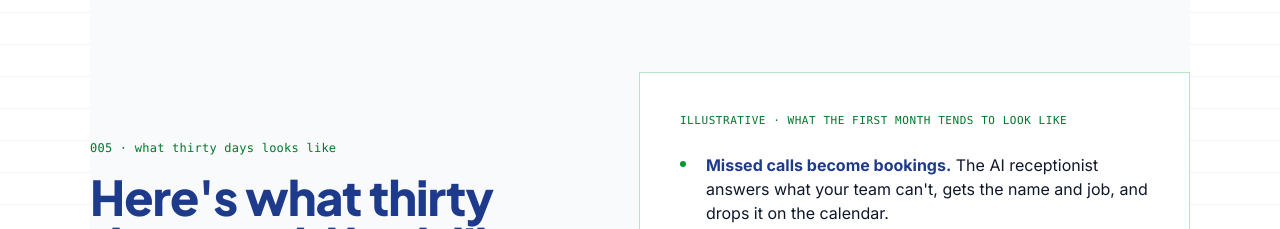
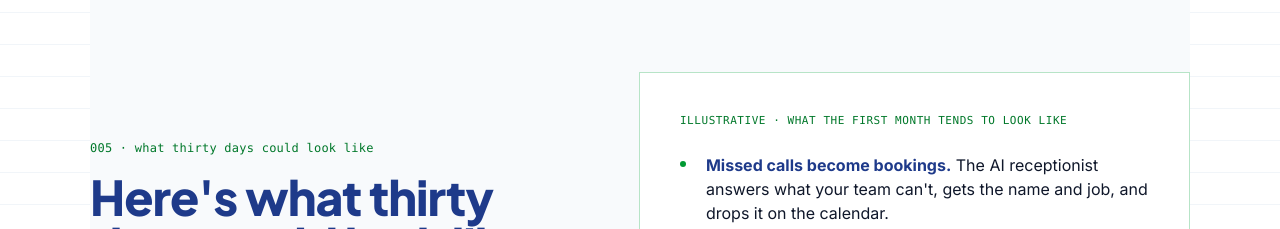
Before and after one commit to nextstarpro/townlink-AI, a Next.js app: page / in a window 1280 px wide. Shown: the part 4660-4889 px from the top of the page. Built offline with nearby package versions, Linux system fonts and the light colour scheme; no server answers.

Commit message:
compliance/partner-review: align recovered eyebrow with hedged h2
"005 · what thirty days looks like" → "could look like" so the
eyebrow matches the illustrative-framed headline.

```diff
--- a/app/page.tsx
+++ b/app/page.tsx
@@ -279,7 +279,7 @@ export default function Home() {
       >
         <div className="grid gap-12 md:grid-cols-[1fr_1.1fr] md:items-center">
           <div>
-            <p className="seq mb-4">005 · what thirty days looks like</p>
+            <p className="seq mb-4">005 · what thirty days could look like</p>
             <h2
               id="recovered"
               className="max-w-[18ch] font-display text-4xl font-extrabold md:text-5xl"
```
